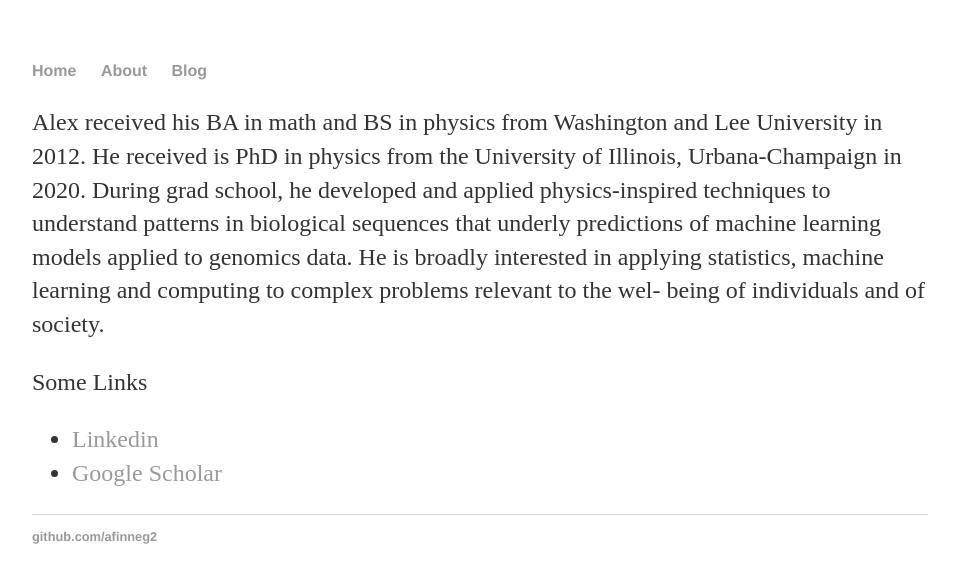
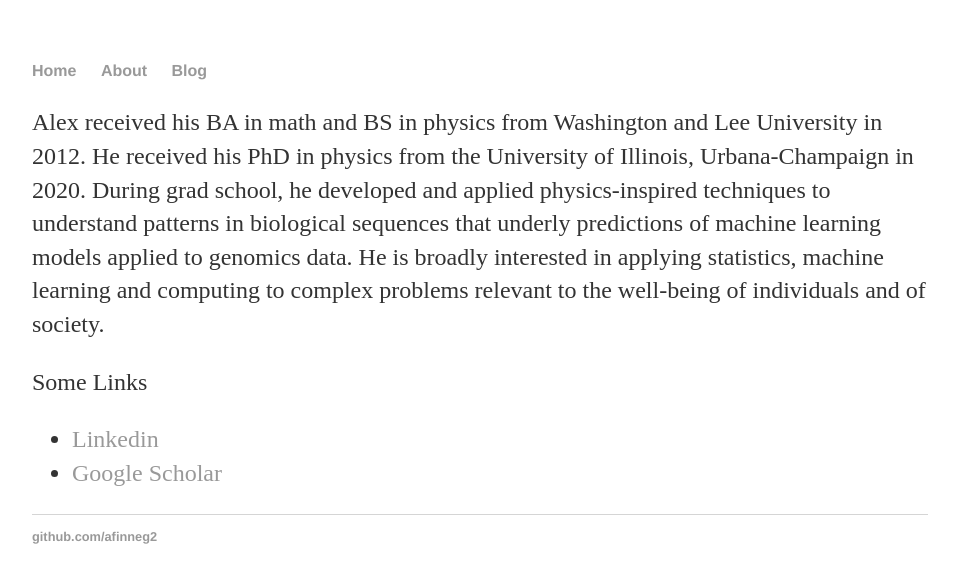
Before and after one commit to afinneg2/afinneg2.github.io, a Jekyll site: the page built from about/index.md, in a window 1280 px wide. Shown: the top 583 px of the page, without its empty margins (160-1117 px from the left). Built offline with Jekyll 4.4.1, drawn with Linux system fonts in a browser that asks for light colours.

Commit message:
fix typos

```diff
--- a/about/index.md
+++ b/about/index.md
@@ -3,7 +3,7 @@ layout: default
 title: About Me
 ---
 
-Alex received his BA in math and BS in physics from Washington and Lee University in 2012. He received is PhD in physics from the University of Illinois, Urbana-Champaign in 2020. During grad school, he developed and applied physics-inspired techniques to understand patterns in biological sequences that underly predictions of machine learning models applied to genomics data.  He is broadly interested in applying statistics, machine learning and computing to complex problems relevant to the wel- being of individuals and of society.
+Alex received his BA in math and BS in physics from Washington and Lee University in 2012. He received his PhD in physics from the University of Illinois, Urbana-Champaign in 2020. During grad school, he developed and applied physics-inspired techniques to understand patterns in biological sequences that underly predictions of machine learning models applied to genomics data.  He is broadly interested in applying statistics, machine learning and computing to complex problems relevant to the well-being of individuals and of society.
 
 Some Links
 - <a href="https://www.linkedin.com/in/alex-finnegan-33b4b0126/">Linkedin</a>
```
